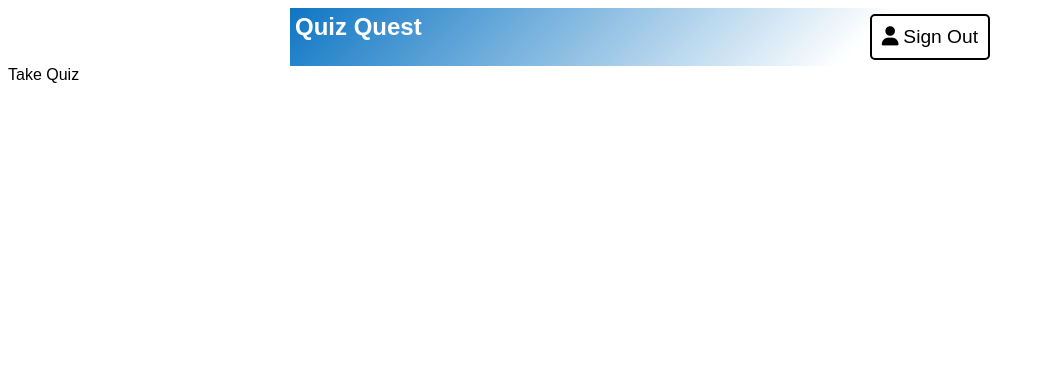
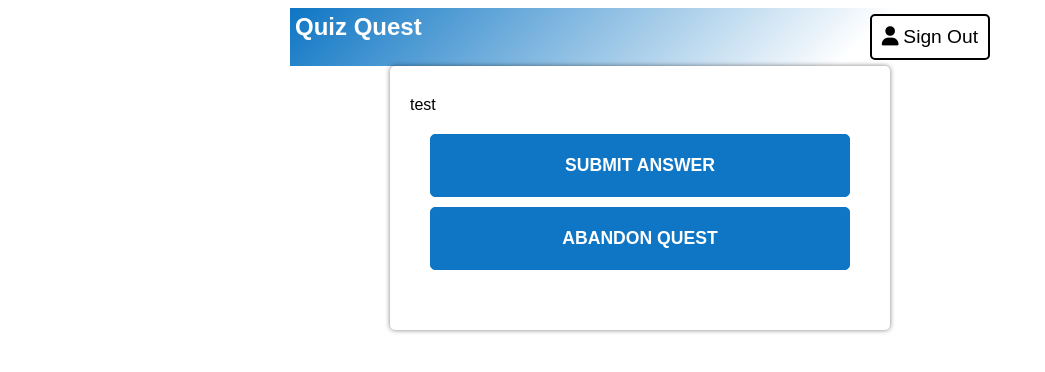
Before and after one commit to RShnitser/quiz-quest, a React (Vite) app: page /quest in a window 1280 px wide. Shown: the top 372 px of the page, without its empty margins (0-1045 px from the left). Built offline with nearby package versions, Linux system fonts and the light colour scheme; data requests are answered from the project's data file; sample sign-in values are in the browser's storage.

Commit message:
add fetch questions api

```diff
--- a/db.json
+++ b/db.json
@@ -6,6 +6,16 @@
       "id": 1
     }
   ],
-  "questions": [],
+  "questions": [
+    {
+      "question": "test",
+      "type": "Fill in the blank",
+      "answer": "test",
+      "tags": [
+        "HTML"
+      ],
+      "id": 1
+    }
+  ],
   "history": []
 }
--- a/src/components/Quest.tsx
+++ b/src/components/Quest.tsx
@@ -1,7 +1,52 @@
+import React, { useState, useEffect } from "react";
+import { useNavigate } from "react-router-dom";
+import useQuiz from "../providers/QuizProvider";
+import { QuizContextType } from "../providers/QuizProvider";
+import { Question } from "../quiz-api/quiz-api";
+
 const Quest = () => {
 
+    const {getQuest}: QuizContextType = useQuiz();
+    const navigate = useNavigate();
+
+    const [questions, setQuestions] = useState<Array<Question>>([]);
+
+    useEffect(() => {
+        const getQuizQuestions = async () => {
+
+            try {
+                const result = await getQuest({count: 0, tags: []});
+                if(result) {
+
+                    setQuestions(result);
+                }
+            }
+            catch(error) {
+                console.error(error);
+            }
+        }
+
+        getQuizQuestions();
+
+    }, [])
+
     return(
-        <div>Take Quiz</div>
+        <div className="center-display">
+            <form className="form">
+                {questions.length ? questions.map((question) => (
+                    <div>{question.question}</div>
+                )):
+                <div>No Questions Available</div>}
+                <ul className="menu-list">
+                    <li>
+                        <input className="form-btn" type="submit" value="Submit Answer"/>
+                    </li>
+                    <li>
+                        <input className="form-btn" type="button" value="Abandon Quest" onClick={() => {navigate("/")}}/>
+                    </li>
+                </ul>
+            </form>
+        </div>
     );
 }
 
--- a/src/components/QuestCreate.tsx
+++ b/src/components/QuestCreate.tsx
@@ -155,7 +155,10 @@ const QuestCreate = () => {
                     error={error["answer"] || ""}
                     value={questionInfo.answer}
                     onChange={({target: {value}}: React.ChangeEvent<HTMLInputElement>) => {
-                        setQuestionInfo({...questionInfo, answer: value});
+                        setQuestionInfo({
+                            ...questionInfo,
+                            answer: value,
+                        });
                     }}
                  />
             </>
@@ -195,7 +198,10 @@ const QuestCreate = () => {
                         {...data}
                         error={error[data.name] || ""}
                         onChange={({target: {name, value}}: React.ChangeEvent<HTMLInputElement>) => {
-                            setQuestionInfo({...questionInfo, [name]: value});
+                            setQuestionInfo({
+                                ...questionInfo,
+                                [name]: value
+                            });
                         }}
                     />
                 ))}
@@ -421,26 +427,31 @@ const QuestCreate = () => {
                             case QuestionType.fillInBlank:
                                 setQuestionInfo({
                                     //type: QuestionType.fillInBlank,
-                                    ...questionInfo,
+                                    //...questionInfo,
+                                    question: questionInfo.question,
                                     type: value,
-                                    answer: ""
+                                    answer: "",
+                                    tags: questionInfo.tags,
                                 });
                             break;
                             case QuestionType.multipleChoice:
                                 setQuestionInfo({
                                     //type: QuestionType.multipleChoice,
-                                    ...questionInfo,
+                                    //...questionInfo,
+                                    question: questionInfo.question,
                                     type: value,
                                     answer: "",
                                     option1: "",
                                     option2:"",
                                     option3:"",
+                                    tags: questionInfo.tags,
                                 });
                             break;
                             case QuestionType.allThatApply:
                                 setQuestionInfo({
                                     //type: QuestionType.allThatApply,
-                                    ...questionInfo,
+                                    //...questionInfo,
+                                    question: questionInfo.question,
                                     type: value,
                                     answer1: "",
                                     answer1Applies: false,
@@ -450,6 +461,7 @@ const QuestCreate = () => {
                                     answer3Applies: false,
                                     answer4: "",
                                     answer4Applies: false,
+                                    tags: questionInfo.tags,
                                 });
                             break;
                             default:
--- a/src/providers/QuizProvider.tsx
+++ b/src/providers/QuizProvider.tsx
@@ -1,5 +1,5 @@
 import { createContext, useContext, useState, useEffect } from "react";
-import { loginUserAPI, addUserAPI, User, UserInfo, addQuestionAPI } from "../quiz-api/quiz-api";
+import { loginUserAPI, addUserAPI, User, UserInfo, Question, addQuestionAPI, Settings, getQuestAPI } from "../quiz-api/quiz-api";
 import { QuestionInfo} from "../quiz-api/quiz-api";
 
 type QuizProviderProps = {
@@ -12,6 +12,7 @@ export type QuizContextType = {
     logoutUser: () => void,
     addUser: (user: UserInfo) => Promise<User | undefined>,
     addQuestion: (question: QuestionInfo) => void,
+    getQuest: (settings: Settings) => Promise<Array<Question> | undefined>;
 }
 
 const INIT_USER = {
@@ -26,6 +27,7 @@ const QuizContext = createContext<QuizContextType>({
     logoutUser: () => {},
     addUser: () => {return new Promise(() => undefined)},
     addQuestion: () => {},
+    getQuest: () => {return new Promise(() => undefined)},
 });
 
 export const QuizProvider = ({children}: QuizProviderProps) => {
@@ -87,6 +89,16 @@ export const QuizProvider = ({children}: QuizProviderProps) => {
         }
     }
 
+    const getQuest = async (settings: Settings) => {
+        try {
+            const result = await getQuestAPI(settings);
+            return result;
+        }
+        catch(error) {
+            console.error(error);
+        }
+    }
+
     return(
         <QuizContext.Provider value={{
             user,
@@ -94,6 +106,7 @@ export const QuizProvider = ({children}: QuizProviderProps) => {
             logoutUser,
             addUser,
             addQuestion,
+            getQuest,
         }}>
             {children}
         </QuizContext.Provider>
--- a/src/quiz-api/quiz-api.ts
+++ b/src/quiz-api/quiz-api.ts
@@ -11,6 +11,11 @@ export type User = {
     readonly id: number,
     userName: string,
     password: string
+}
+
+export type Settings = {
+    count: number,
+    tags: Array<string>,
 }
 
 // export type QuestionInfo = {
@@ -171,3 +176,14 @@ export const addQuestionAPI = async (newQuestion: QuestionInfo) => {
     const addedQuestion = await response.json() as Promise<Question>;
     return(addedQuestion);
 }
+
+export const getQuestAPI = async (settings: Settings) => {
+
+    const response = await fetch(URL_QUESTIONS);
+    if(!response.ok) {
+        throw Error("Could not fetch questions");
+    }
+
+    const questions = await response.json();
+    return questions as Promise<Array<Question>>;
+}
```
Lines whose indentation alone changed are shown as unchanged.
